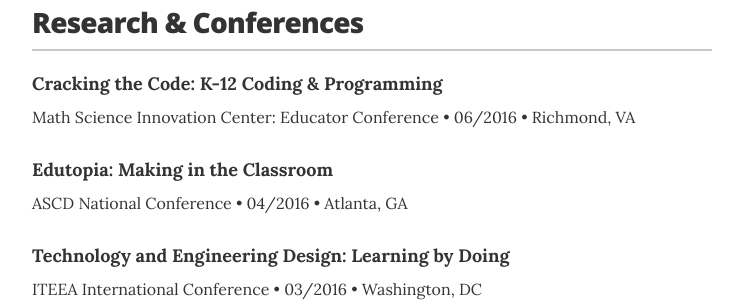
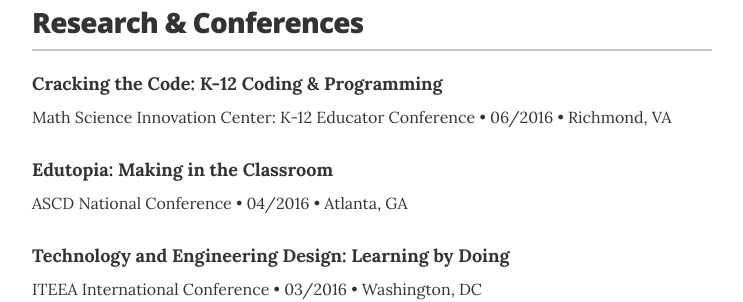
Before and after one commit to eabredder/eabredder.github.io, a Jekyll site: the page built from index.html, in a window 1280 px wide and 900 px high, scrolled down 1844 px. Shown: the part 153-455 px from the top of the window, without its empty margins (268-1011 px from the left). Built offline with Jekyll 4.4.1, drawn with Linux system fonts in a browser that asks for light colours.

Commit message:
Update resume.html

```diff
--- a/_layouts/resume.html
+++ b/_layouts/resume.html
@@ -187,7 +187,7 @@
         </header>
         <div class="resume-item">
           <h4 class="resume-item-details" itemprop="award">Cracking the Code: K-12 Coding & Programming</h4>
-          <p class="resume-item-copy">Math Science Innovation Center: Educator Conference &bull; 06/2016 &bull; Richmond, VA</p>
+          <p class="resume-item-copy">Math Science Innovation Center: K-12 Educator Conference &bull; 06/2016 &bull; Richmond, VA</p>
         </div>
 
         <div class="resume-item">
```
